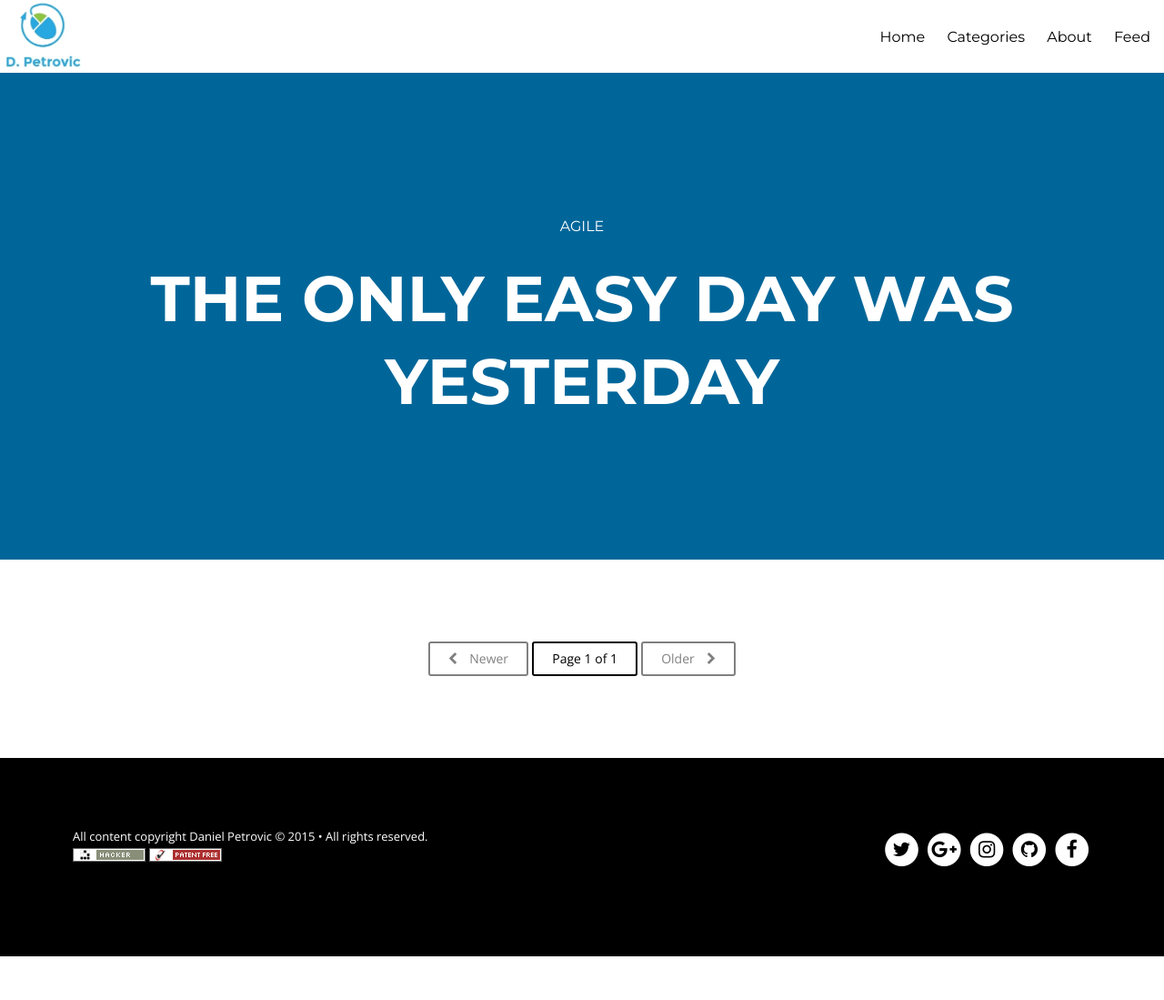
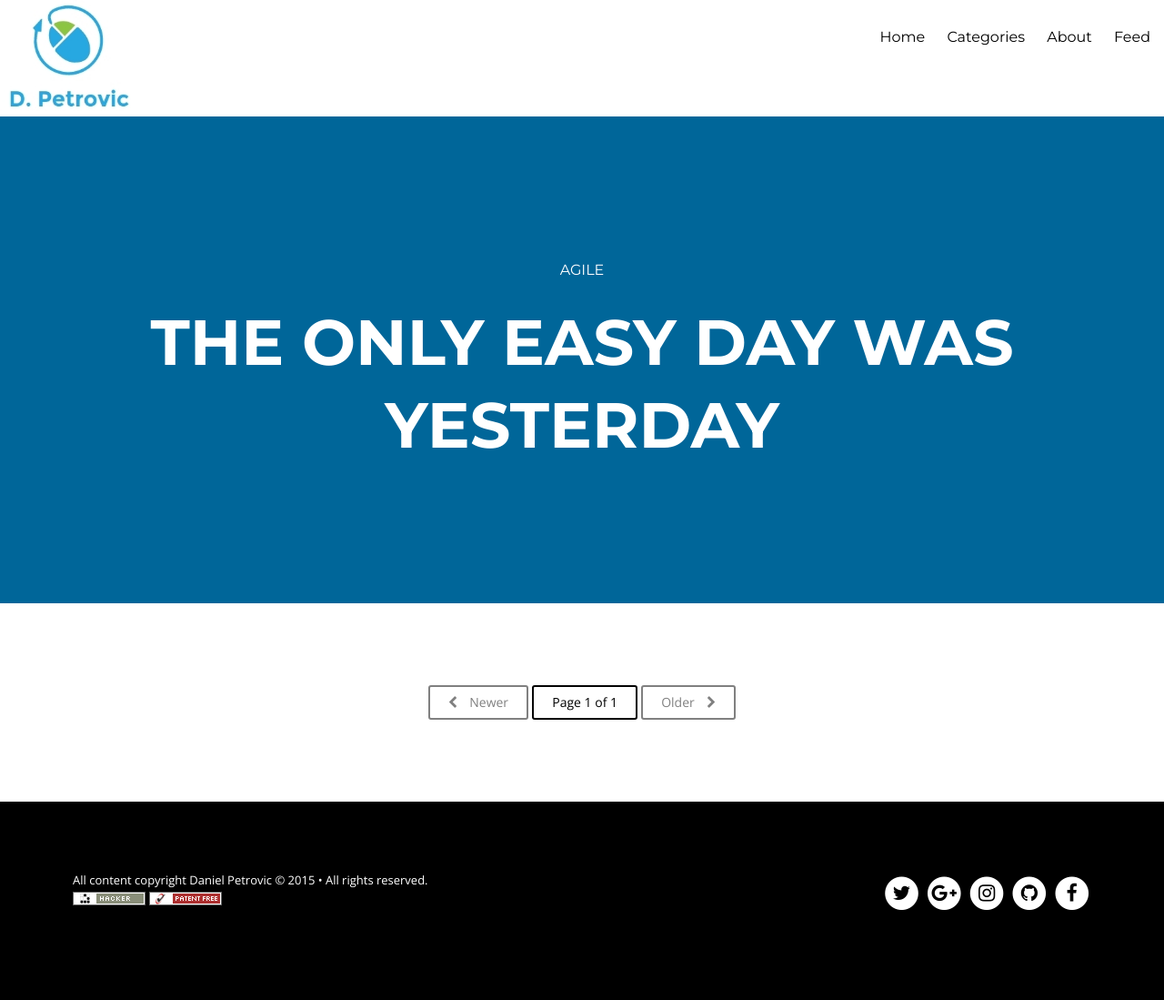
Before and after one commit to beeva-danielpetrovic/beeva-danielpetrovic.github.io, a Jekyll site: the page built from index.html, in a window 1280 px wide. Shown: the whole page at 91% size. Built offline with Jekyll 4.4.1, drawn with Linux system fonts in a browser that asks for light colours; nearby versions of some CDN libraries; the list of posts is cut into pages by our own code; before the commit the page ends 1051 px from its top, so only the background shows below that.

Commit message:
Cambios blog

```diff
--- a/assets/css/style.css
+++ b/assets/css/style.css
@@ -137,9 +137,9 @@ main, .notepad-share-icons, .notepad-disqus {
   background: white; }
   .notepad-site-head .notepad-site-head-menu .notepad-blog-logo {
     display: inline-block;
-    max-height: 5rem; }
+    max-height: 8rem; }
     .notepad-site-head .notepad-site-head-menu .notepad-blog-logo img {
-      max-height: 5rem; }
+      max-height: 8rem; }
   .notepad-site-head .notepad-site-head-menu .title {
     display: inline-block;
     padding: 0;
```
